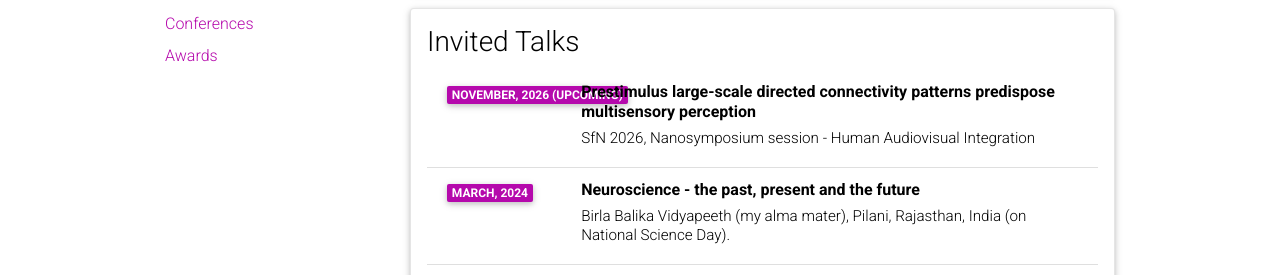
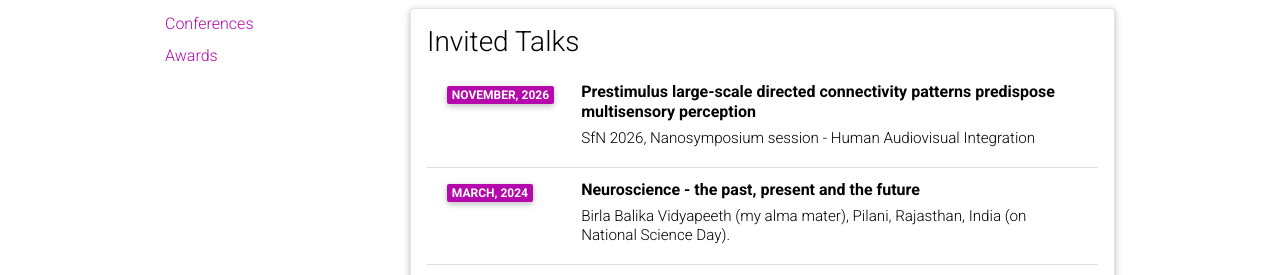
Before and after one commit to VinseaSingh/vinseasingh.github.io, a Jekyll site: the page built from _pages/cv.md, in a window 1280 px wide and 900 px high, scrolled down 729 px. Shown: the part 172-447 px from the top of the window. Built offline with Jekyll 4.4.1, drawn with Linux system fonts in a browser that asks for light colours; comment, search, counter and statistics services are not loaded; a style sheet for code colours, icons or effects is not loaded.

Commit message:
Update cv.yml

```diff
--- a/_data/cv.yml
+++ b/_data/cv.yml
@@ -35,7 +35,7 @@
   contents:
     - title: Prestimulus large-scale directed connectivity patterns predispose multisensory perception
       institution: SfN 2026, Nanosymposium session - Human Audiovisual Integration
-      year: November, 2026 (Upcoming)
+      year: November, 2026
     - title: Neuroscience - the past, present and the future
       institution: Birla Balika Vidyapeeth (my alma mater), Pilani, Rajasthan, India (on National Science Day).
       year: March, 2024
```
